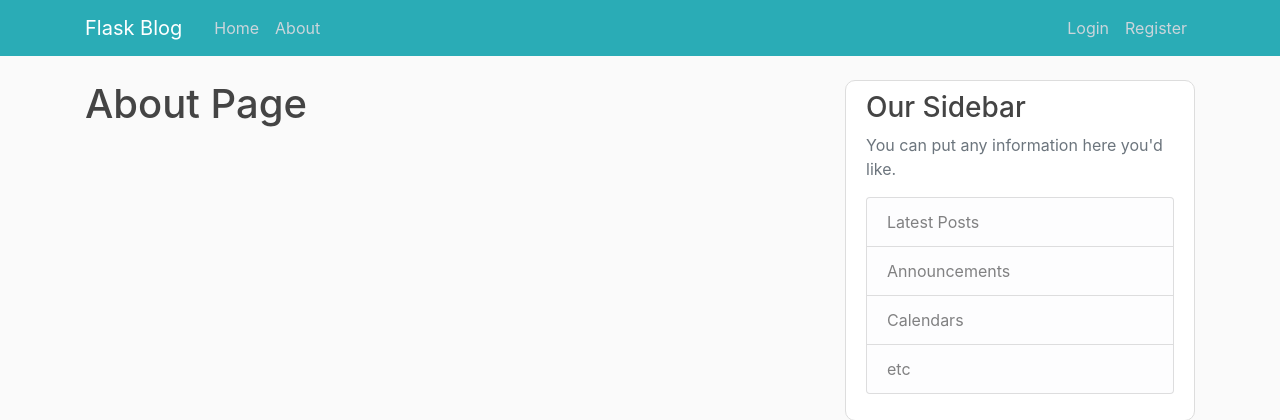
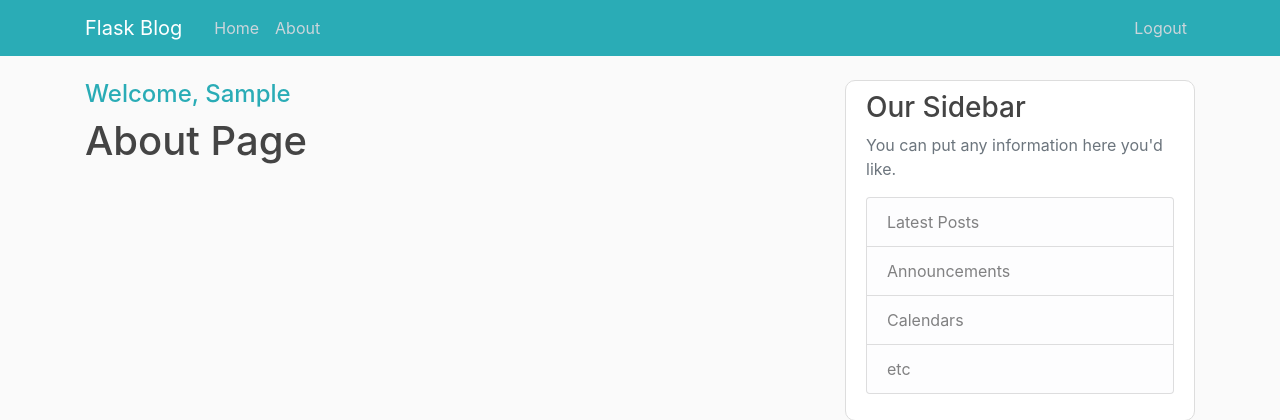
Before and after one commit to nurdinaffandidev/Blog_Flask, a Flask app: page /about in a window 1280 px wide. Shown: the top 420 px of the page. Run offline with Flask 3, Linux system fonts and the light colour scheme; the visitor is signed in with stand-in values (Sample User, id 1); some libraries are stand-ins or nearby versions.

Commit message:
feat[authentication]: add display handling for logged in user

```diff
--- a/flask_blog/templates/layout.html
+++ b/flask_blog/templates/layout.html
@@ -32,8 +32,12 @@
             </div>
             <!-- Navbar Right Side -->
             <div class="navbar-nav">
-              <a class="nav-item nav-link" href="{{ url_for('login') }}">Login</a>
-              <a class="nav-item nav-link" href="{{ url_for('register') }}">Register</a>
+              {% if current_user.is_authenticated %}
+                <a class="nav-item nav-link" href="{{ url_for('logout') }}">Logout</a>
+              {% else %}
+                <a class="nav-item nav-link" href="{{ url_for('login') }}">Login</a>
+                <a class="nav-item nav-link" href="{{ url_for('register') }}">Register</a>
+              {% endif %}
             </div>
           </div>
         </div>
@@ -54,6 +58,9 @@
               {% endfor %}
             {% endif %}
           {% endwith %}
+          {% if current_user.is_authenticated %}
+            <h4 style="color: #2aacb6">Welcome, {{ current_user.username.title() }}</h4>
+          {% endif %}
           {% block content %}{% endblock %}
         </div>
         <div class="col-md-4">
```
